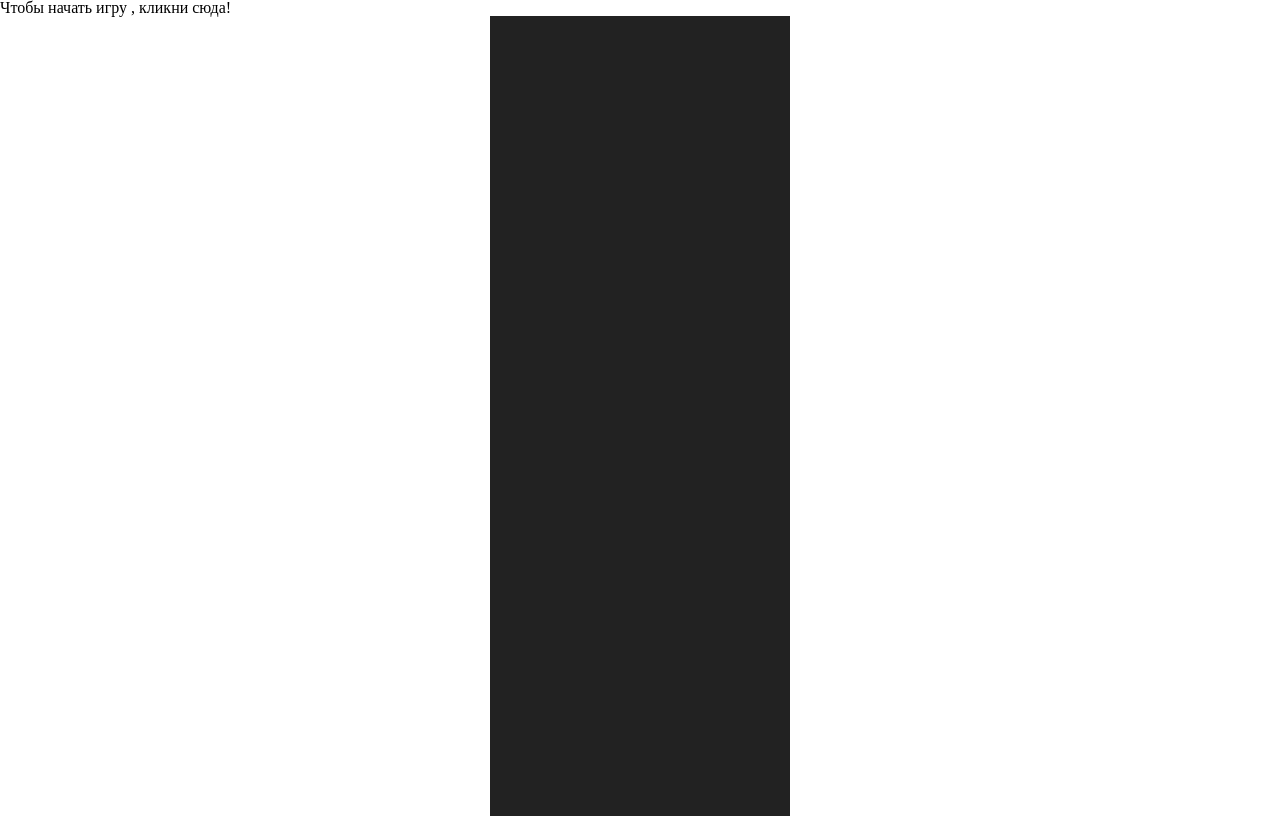
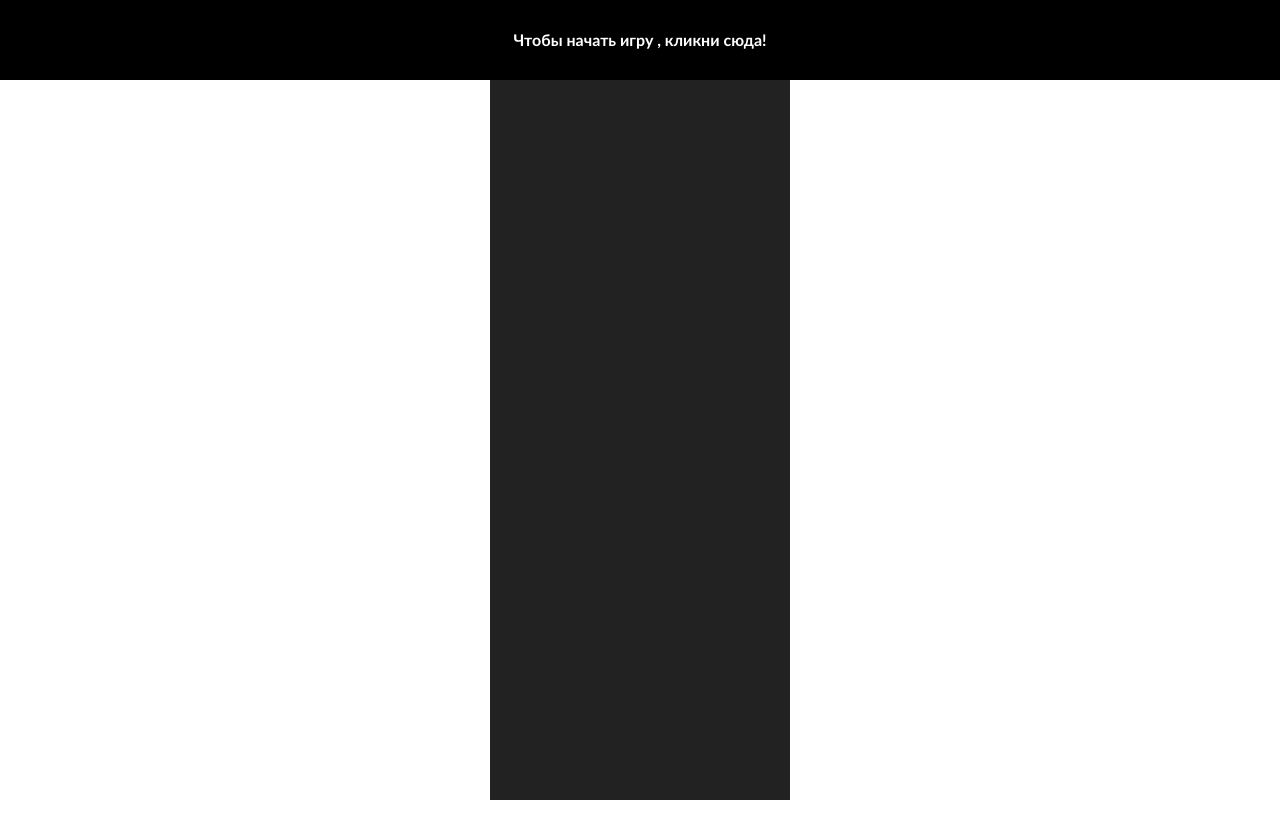
Before and after one commit to Andestrial/Andestrial.IntensivJs.github.io, a plain HTML site: page index.html in a window 1280 px wide. Drawn offline with Linux system fonts and the light colour scheme.

Commit message:
Add files via upload

```diff
--- a/main.js
+++ b/main.js
@@ -28,8 +28,10 @@ function GetQuantityElements(heightElement) {
 }
 
 
+
 function startGame(){
-    start.classList.add('hide');
+        start.classList.add('hide');
+        gameArea.innerHTML = '';
 
     for (let i = 0; i <= GetQuantityElements(100); i++) {
         const line = document.createElement('div');
@@ -48,9 +50,12 @@ function startGame(){
         enemy.style.left = Math.floor(Math.random() * (gameArea.offsetWidth - 50)) + "px" ;
         gameArea.appendChild(enemy);
     }
-
+    setting.score = 0 ;
     setting.start = true;
     gameArea.appendChild(car);
+    car.style.left =  gameArea.offsetWidth/2 - car.offsetWidth/2;
+        car.style.top = 'auto'
+        car.style.bottom = '10px';
     setting.x = car.offsetLeft;
     setting.y = car.offsetTop;
     requestAnimationFrame(playGame);
@@ -61,6 +66,8 @@ function playGame()
     if(setting.start){
         moveRoad();
         moveEnemy();
+        setting.score += setting.speed;
+        score.innerHTML = "SCORE<br>" + setting.score;
         if(keys.ArrowLeft && setting.x > 0){
             setting.x -= setting.speed;
         }
@@ -104,9 +111,21 @@ function moveRoad() {
 function moveEnemy() {
     let enemy = document.querySelectorAll('.enemy');
     enemy.forEach(function (enemys) {
+        let carRect = car.getBoundingClientRect();
+        let enemyRect = enemys.getBoundingClientRect();
+        if(carRect.top <= enemyRect.bottom &&
+            carRect.left <= enemyRect.right &&
+            carRect.right >= enemyRect.left &&
+            carRect.bottom >= enemyRect.top)
+            {
+                setting.start = false;
+                start.classList.remove('hide');
+                start.style.top = score.offsetHeight;
+            }
+
+
         enemys.y += setting.speed/2;
         enemys.style.top = enemys.y + 'px';
-
         if(enemys.y >= document.documentElement.clientHeight){
             enemys.y = -100 * setting.traffic;
             enemys.style.left = Math.floor(Math.random() * (gameArea.offsetWidth - 50)) + "px" ;
--- a/style.css
+++ b/style.css
@@ -71,3 +71,36 @@ table {
   left: 145px;
 
 }
+
+.start {
+  position: absolute;
+  z-index: 200;
+  font-family: 'Trebuchet MS', 'Lucida Sans Unicode', 'Lucida Grande', 'Lucida Sans', Arial, sans-serif;
+  font-weight: 800;
+  text-align: center;
+  width: 100%;
+  left: 0;
+  top: 0;
+  background: #000000;
+  margin: auto;
+  padding: 2rem 0;
+  color: #fff;
+  cursor: pointer;
+
+}
+
+.score {
+  position: absolute;
+  z-index: 200;
+  font-family: 'Trebuchet MS', 'Lucida Sans Unicode', 'Lucida Grande', 'Lucida Sans', Arial, sans-serif;
+  font-weight: 500;
+  text-align: center;
+  width: 100%;
+  left: 0;
+  top: 0;
+  background: #000000;
+  margin: auto;
+  padding: 1rem 0;
+  color: #fff;
+  cursor: pointer;
+}
```
Also changed, not shown: index.html (+2 -0 lines).
